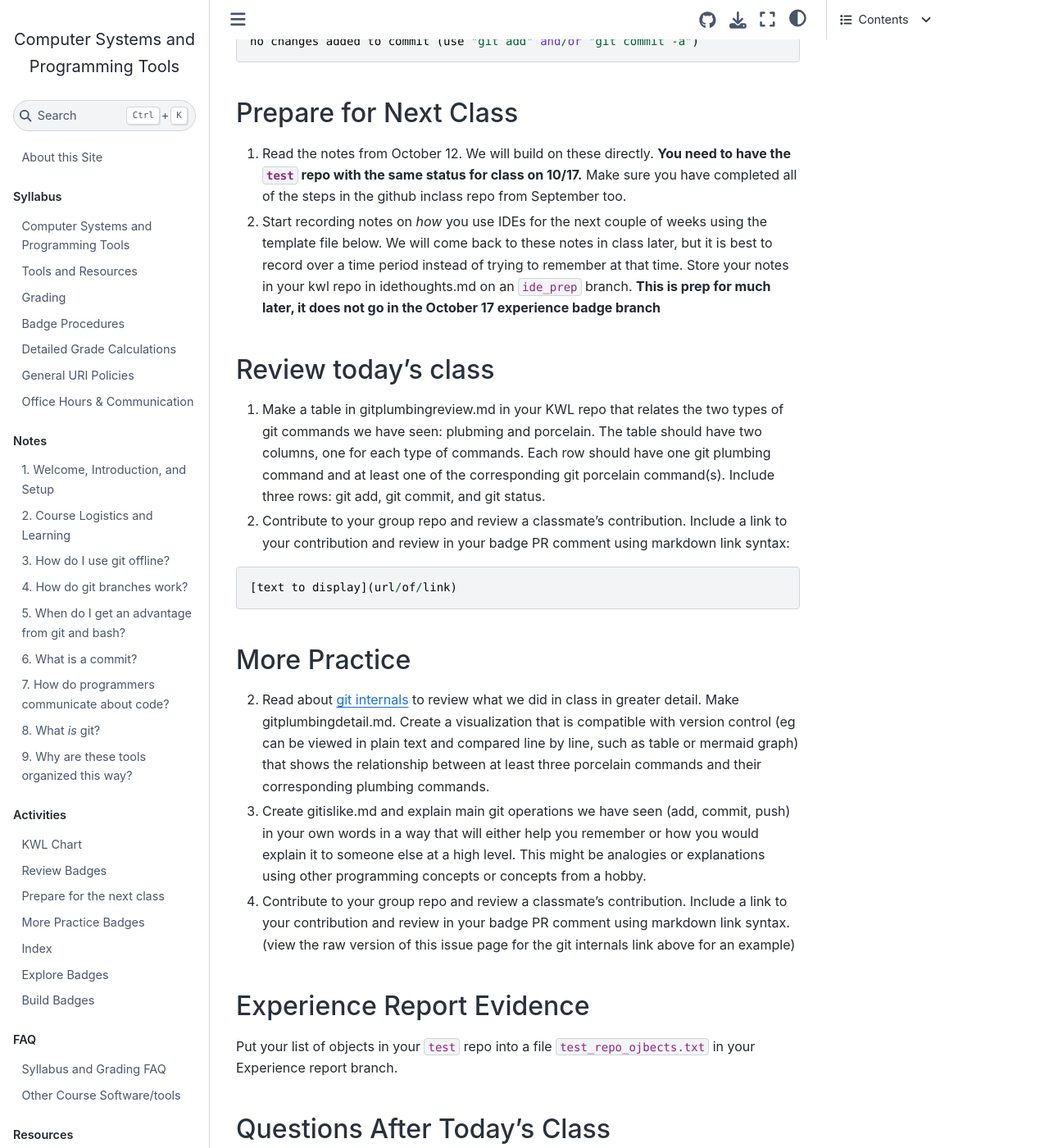
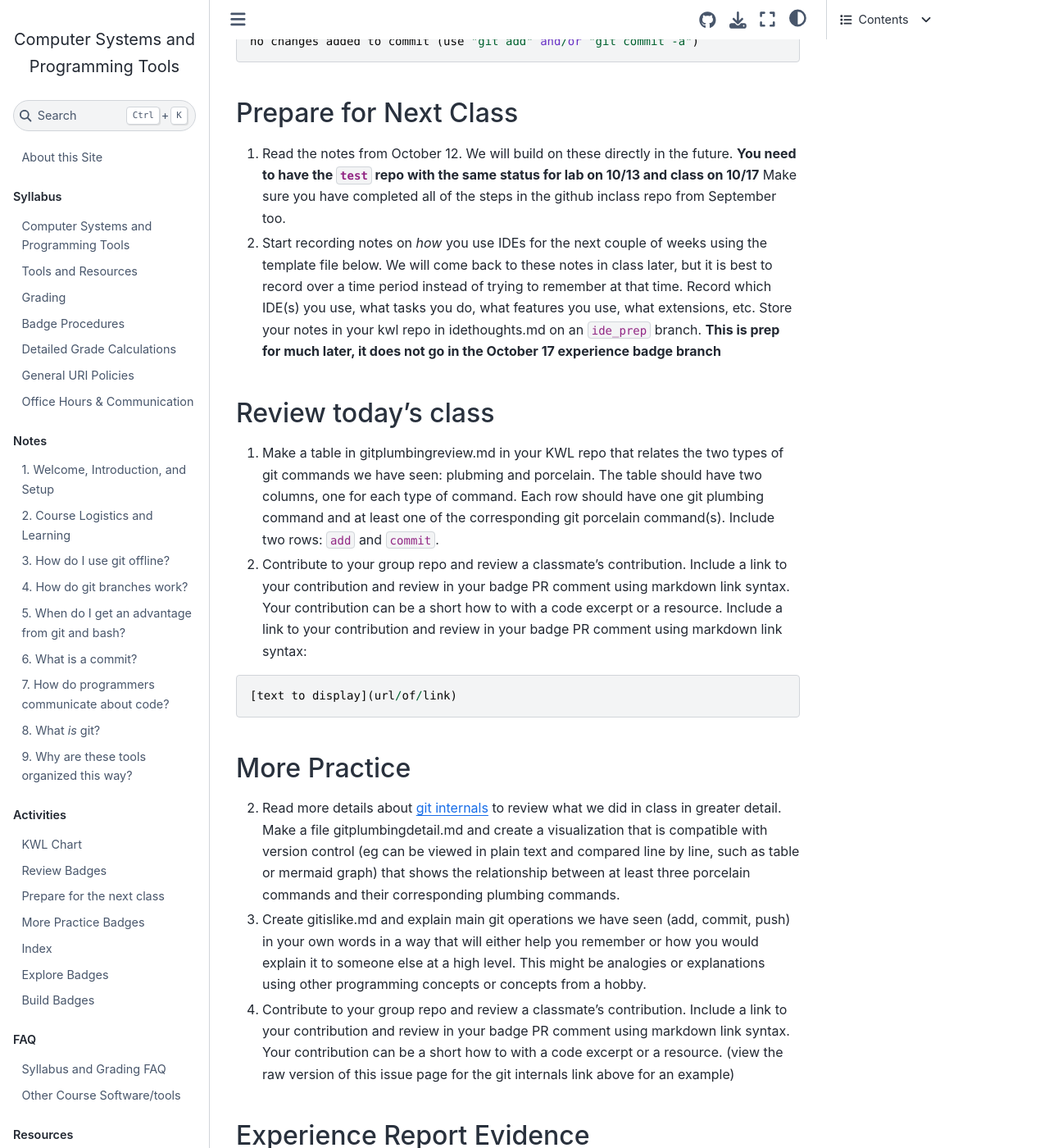
Before and after one commit to introcompsys/fall2023, a Jupyter Book: the page built from notes/2023-10-12.md, in a window 1280 px wide and 1400 px high, scrolled down 18504 px. Shown: the whole window at 82% size. Built offline with Jupyter Book 1.0.4 settings and Sphinx 7.4.7 and the Sphinx Book theme 1.1.4, drawn with Linux system fonts in a browser that asks for light colours; pages that are not in the unit, such as notebooks, are missing from menus.

Commit message:
finalize badges

````diff
--- a/_practice/2023-10-12.md
+++ b/_practice/2023-10-12.md
@@ -1,3 +1,3 @@
-2. Read about [git internals](https://git-scm.com/book/en/v2/Git-Internals-Git-Objects) to review what we did in class in greater detail. Make {index}`gitplumbingdetail.md`. Create a visualization that is compatible with version control (eg can be viewed in plain text and compared line by line, such as table or mermaid graph) that shows the relationship between at least three porcelain commands and their corresponding plumbing commands.
+2. Read more details about [git internals](https://git-scm.com/book/en/v2/Git-Internals-Git-Objects) to review what we did in class in greater detail. Make a file {index}`gitplumbingdetail.md` and create a visualization that is compatible with version control (eg can be viewed in plain text and compared line by line, such as table or mermaid graph) that shows the relationship between at least three porcelain commands and their corresponding plumbing commands.
 3. Create {index}`gitislike.md` and explain main git operations we have seen (add, commit, push) in your own words in a way that will either help you remember or how you would explain it to someone else at a high level. This might be analogies or explanations using other programming concepts or concepts from a hobby.
-1. Contribute to your group repo and review a classmate’s contribution. Include a link to your contribution and review in your badge PR comment using markdown link syntax. (view the raw version of this issue page for the git internals link above for an example)
+1. Contribute to your group repo and review a classmate’s contribution. Include a link to your contribution and review in your badge PR comment using markdown link syntax. Your contribution can be a short how to with a code excerpt or a resource. (view the raw version of this issue page for the git internals link above for an example)
--- a/_prepare/2023-10-17.md
+++ b/_prepare/2023-10-17.md
@@ -1,2 +1,2 @@
-1. Read the notes from October 12. We will build on these directly. **You need to have the `test` repo with the same status for class on 10/17.**  Make sure you have completed all of the steps in the github inclass repo from September too.
-1. Start recording notes on _how_ you use IDEs for the next couple of weeks using the template file below. We will come back to these notes in class later, but it is best to record over a time period instead of trying to remember at that time. Store your notes in your kwl repo in {index}`idethoughts.md` on an `ide_prep` branch. **This is prep for much later, it does not go in the October 17 experience badge branch**
+1. Read the notes from October 12. We will build on these directly in the future. **You need to have the `test` repo with the same status for lab on 10/13 and class on 10/17**  Make sure you have completed all of the steps in the github inclass repo from September too.
+1. Start recording notes on _how_ you use IDEs for the next couple of weeks using the template file below. We will come back to these notes in class later, but it is best to record over a time period instead of trying to remember at that time. Record which IDE(s) you use, what tasks you do, what features you use, what extensions, etc. Store your notes in your kwl repo in {index}`idethoughts.md` on an `ide_prep` branch. **This is prep for much later, it does not go in the October 17 experience badge branch**
--- a/_review/2023-10-12.md
+++ b/_review/2023-10-12.md
@@ -1,5 +1,5 @@
-1. Make a table in {index}`gitplumbingreview.md` in your KWL repo that relates the two types of git commands we have seen: plubming and porcelain. The table should have two columns, one for each type of commands.  Each row should have one git plumbing command and at least one of the corresponding git porcelain command(s). Include three rows: git add, git commit, and git status.
-1. Contribute to your group repo and review a classmate’s contribution. Include a link to your contribution and review in your badge PR comment using markdown link syntax:
+1. Make a table in {index}`gitplumbingreview.md` in your KWL repo that relates the two types of git commands we have seen: plubming and porcelain. The table should have two columns, one for each type of command.  Each row should have one git plumbing command and at least one of the corresponding git porcelain command(s). Include two rows: `add` and `commit`.
+2. Contribute to your group repo and review a classmate’s contribution. Include a link to your contribution and review in your badge PR comment using markdown link syntax. Your contribution can be a short how to with a code excerpt or a resource. Include a link to your contribution and review in your badge PR comment using markdown link syntax:
 
 ```
 [text to display](url/of/link)
````
